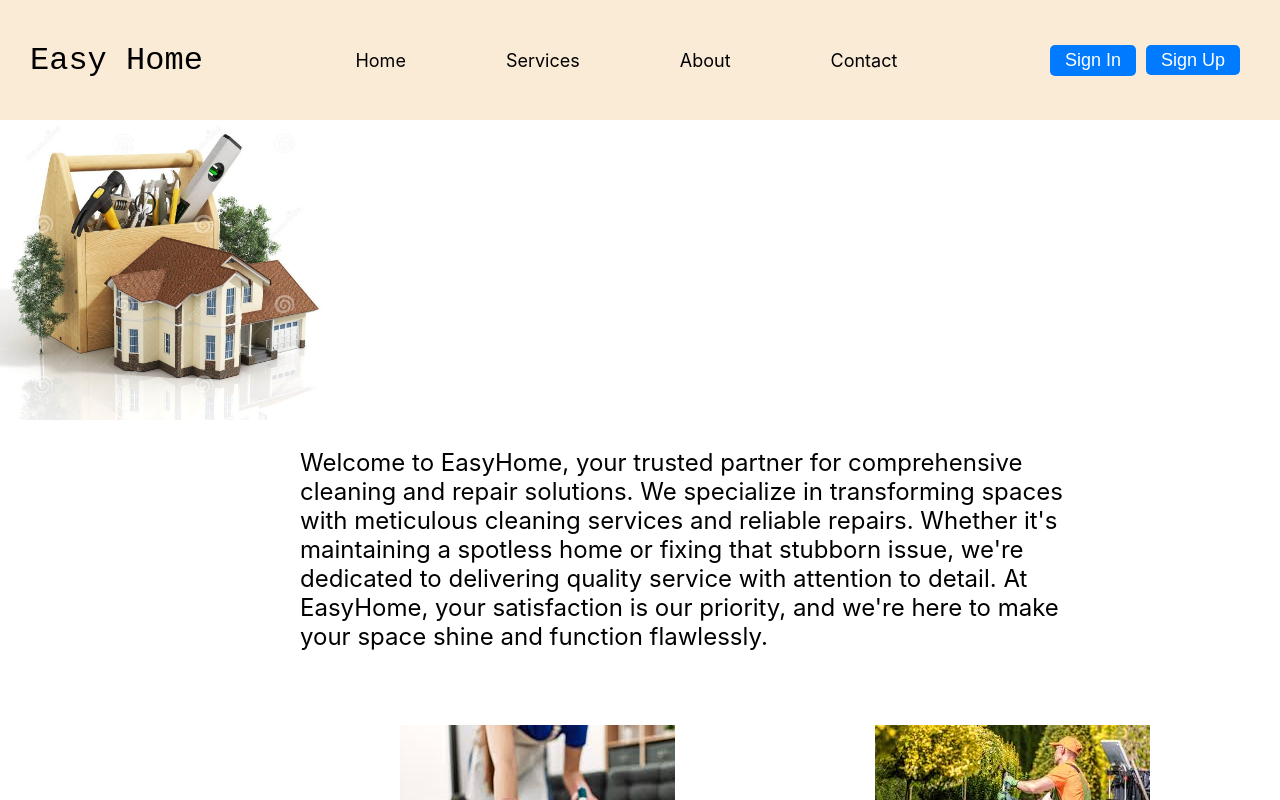
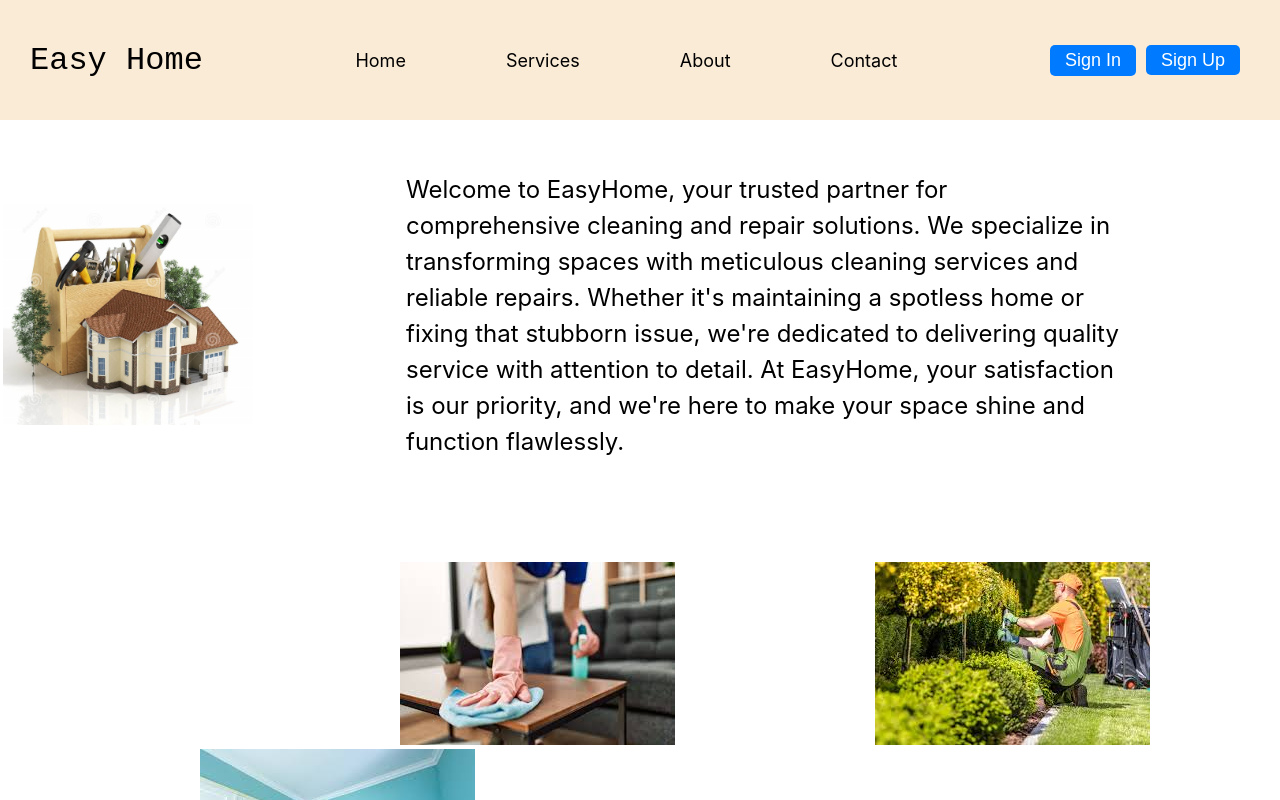
Before and after one commit to VivianaMv/serviceswebapllication, a React (Create React App) app: page / in a window 1280 px wide. Shown: the top 800 px of the page. Built offline with nearby package versions, Linux system fonts and the light colour scheme.

Commit message:
Fixing the Home logo

```diff
--- a/src/Components/Home.js
+++ b/src/Components/Home.js
@@ -12,11 +12,18 @@ const Home = () => {
                 className='logo-home'
                 src={require('../images/logo-home.jpg')}
                 alt='home logo' /> */}
+            {/* <div className='home-presentation'>
+                <img src={logo} alt="Logo" className="logo-home" />
+                <div className='descrip-home'>Welcome to EasyHome, your trusted partner for comprehensive cleaning and repair solutions. We specialize in transforming spaces with meticulous cleaning services and reliable repairs. Whether it's maintaining a spotless home or fixing that stubborn issue, we're dedicated to delivering quality service with attention to detail. At EasyHome, your satisfaction is our priority, and we're here to make your space shine and function flawlessly.</div>
+            </div> */}
+            <table>
+                <tr>
+                    <td><img src={logo} alt="Logo" className="logo-home" /></td>
+                    <td className='descrip-home'>Welcome to EasyHome, your trusted partner for comprehensive cleaning and repair solutions. We specialize in transforming spaces with meticulous cleaning services and reliable repairs. Whether it's maintaining a spotless home or fixing that stubborn issue, we're dedicated to delivering quality service with attention to detail. At EasyHome, your satisfaction is our priority, and we're here to make your space shine and function flawlessly.</td>
+                </tr>
 
-            <img src={logo} alt="Logo" className="logo-home" />
+            </table>
 
-
-            <p className='descrip-home'>Welcome to EasyHome, your trusted partner for comprehensive cleaning and repair solutions. We specialize in transforming spaces with meticulous cleaning services and reliable repairs. Whether it's maintaining a spotless home or fixing that stubborn issue, we're dedicated to delivering quality service with attention to detail. At EasyHome, your satisfaction is our priority, and we're here to make your space shine and function flawlessly.</p>
 
             <img
                 className='logo-cleaning'
--- a/src/Components/Style.css
+++ b/src/Components/Style.css
@@ -8,9 +8,26 @@
     height: 100px;
 }
 
+.home-presentation {
+    display: grid;
+    grid-template-columns: auto 1fr;
+    align-items: center;
+    gap: 20px;
+}
+
 .logo-home {
-    height: 300px;
+    width: 250px;
+    height: auto;
 }
+
+.descrip-home {
+    font-size: 16px;
+    line-height: 1.5;
+    padding: 50px 150px;
+
+}
+
+
 
 .Home-title{
     font-size: xx-large;
@@ -70,6 +87,10 @@
     display: flex;
     align-items: center;
     gap: 10px; /* Adds space between buttons */
+}
+.home-presentation{
+    display: inline;
+    grid-template-rows: repeat(2, 1fr);
 }
 
 .btnsignIn {
```
